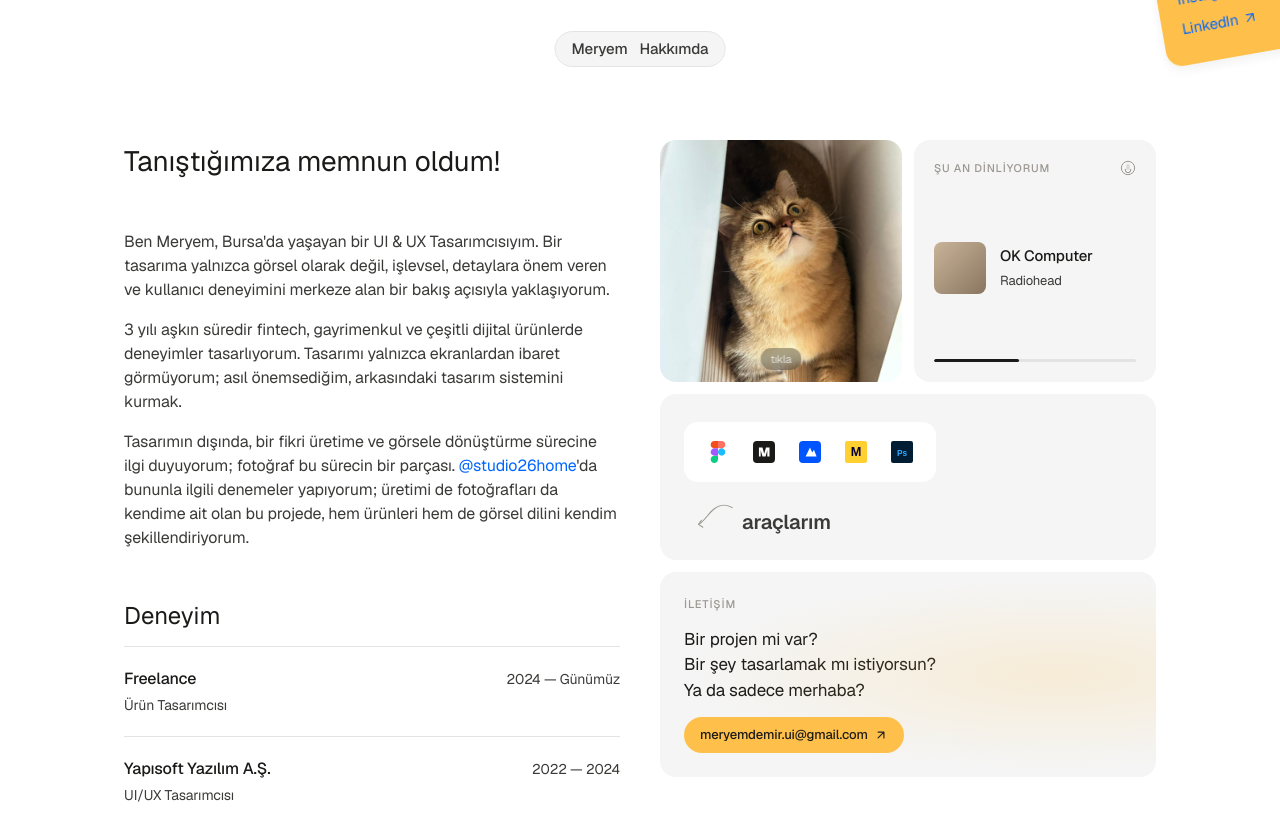
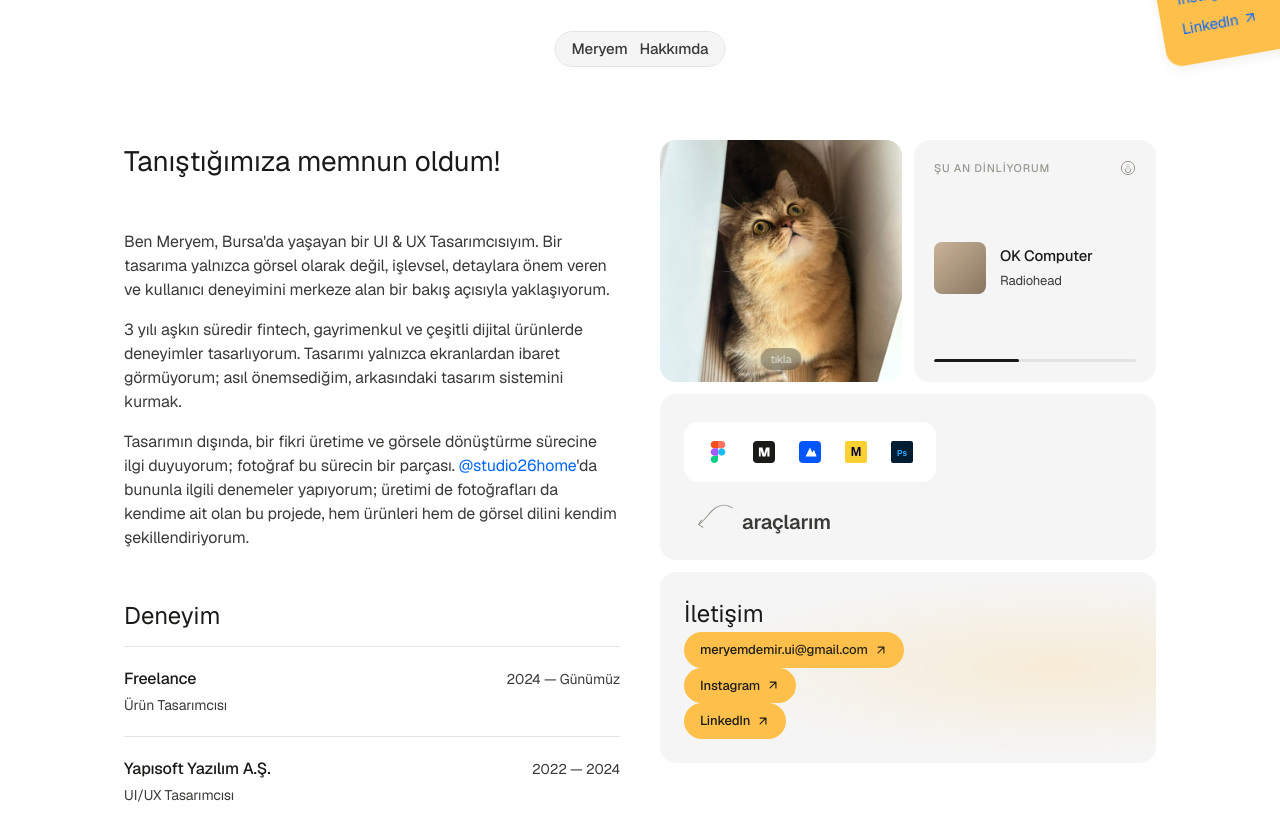
Before and after one commit to demirmeryem/Portfolio-new, a plain HTML site: page about.html in a window 1280 px wide. Drawn offline with nearby package versions, Linux system fonts and the light colour scheme.

Commit message:
update talk card: clear text, add 3 links, match title style

```diff
--- a/about.html
+++ b/about.html
@@ -101,10 +101,17 @@
 
             <!-- Let's talk -->
             <div class="about-card about-card--talk">
-              <p class="talk-eyebrow">iletişim</p>
-              <p class="talk-text">Bir projen mi var?<br/>Bir şey tasarlamak mı istiyorsun?<br/>Ya da sadece merhaba?</p>
+              <p class="talk-eyebrow">İletişim</p>
               <a href="mailto:meryemdemir.ui@gmail.com" class="talk-link">
                 <span>meryemdemir.ui@gmail.com</span>
+                <svg width="14" height="14" viewBox="0 0 24 24" fill="none"><path d="M7 17L17 7M17 7H7M17 7v10" stroke="currentColor" stroke-width="2" stroke-linecap="round" stroke-linejoin="round"/></svg>
+              </a>
+              <a href="https://www.instagram.com/studio26home/" target="_blank" class="talk-link">
+                <span>Instagram</span>
+                <svg width="14" height="14" viewBox="0 0 24 24" fill="none"><path d="M7 17L17 7M17 7H7M17 7v10" stroke="currentColor" stroke-width="2" stroke-linecap="round" stroke-linejoin="round"/></svg>
+              </a>
+              <a href="https://www.linkedin.com/in/meryem-demir-96bb6a253/" target="_blank" class="talk-link">
+                <span>LinkedIn</span>
                 <svg width="14" height="14" viewBox="0 0 24 24" fill="none"><path d="M7 17L17 7M17 7H7M17 7v10" stroke="currentColor" stroke-width="2" stroke-linecap="round" stroke-linejoin="round"/></svg>
               </a>
             </div>
--- a/css/about.css
+++ b/css/about.css
@@ -275,11 +275,11 @@
 }
 
 .talk-eyebrow {
-  font-size: 11px;
-  font-weight: 500;
-  letter-spacing: 0.08em;
-  text-transform: uppercase;
-  color: var(--text-muted);
+  font-size: 24px;
+  font-weight: 400;
+  letter-spacing: normal;
+  text-transform: none;
+  color: var(--text-primary);
 }
 
 .talk-text {
```
